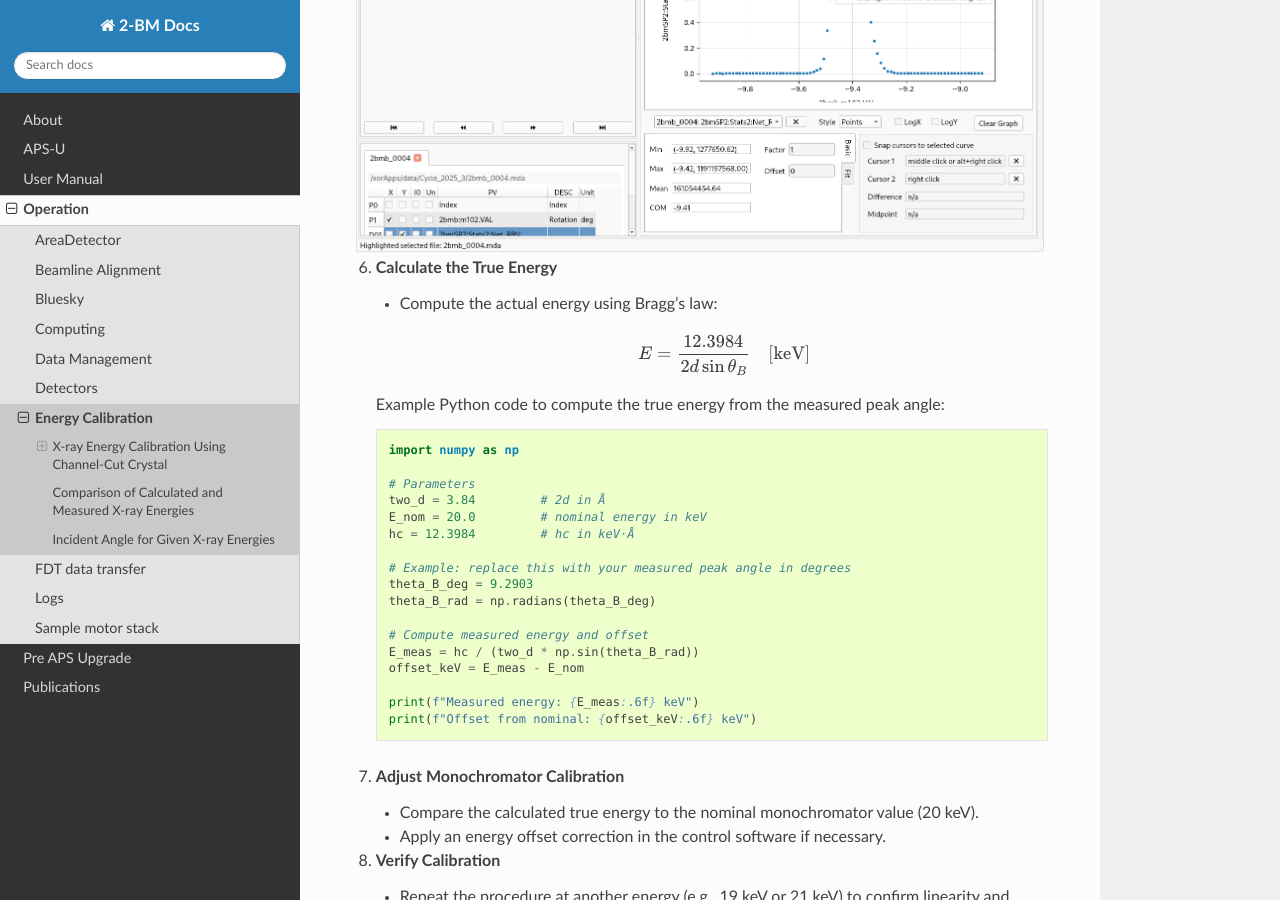
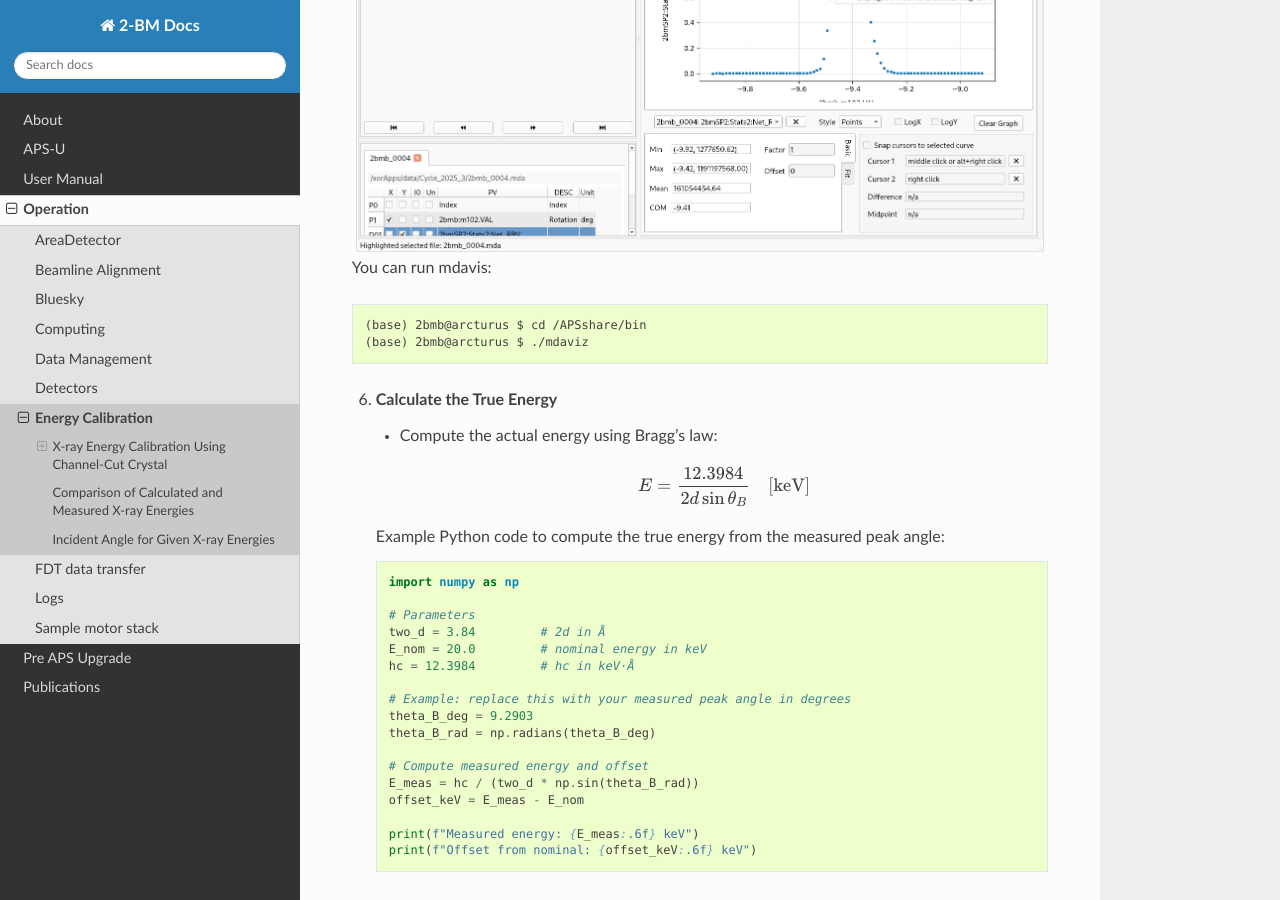
Before and after one commit to xray-imaging/2bm-docs, a Sphinx documentation site: the page built from docs/source/ops/item_022.rst, in a window 1280 px wide and 900 px high, scrolled down 4115 px. Built offline with Sphinx 7.4.7 and the Read the Docs theme 3.1.0, drawn with Linux system fonts in a browser that asks for light colours; the version number could not be read and is left out.

Commit message:
added instructions to start mdaviz

```diff
--- a/docs/source/ops/item_022.rst
+++ b/docs/source/ops/item_022.rst
@@ -107,6 +107,12 @@ Procedure
    :align: center
    :alt: energy_cal_05
 
+You can run mdavis:
+
+::
+
+   (base) 2bmb@arcturus $ cd /APSshare/bin
+   (base) 2bmb@arcturus $ ./mdaviz
 
 6. **Calculate the True Energy**
 
```
